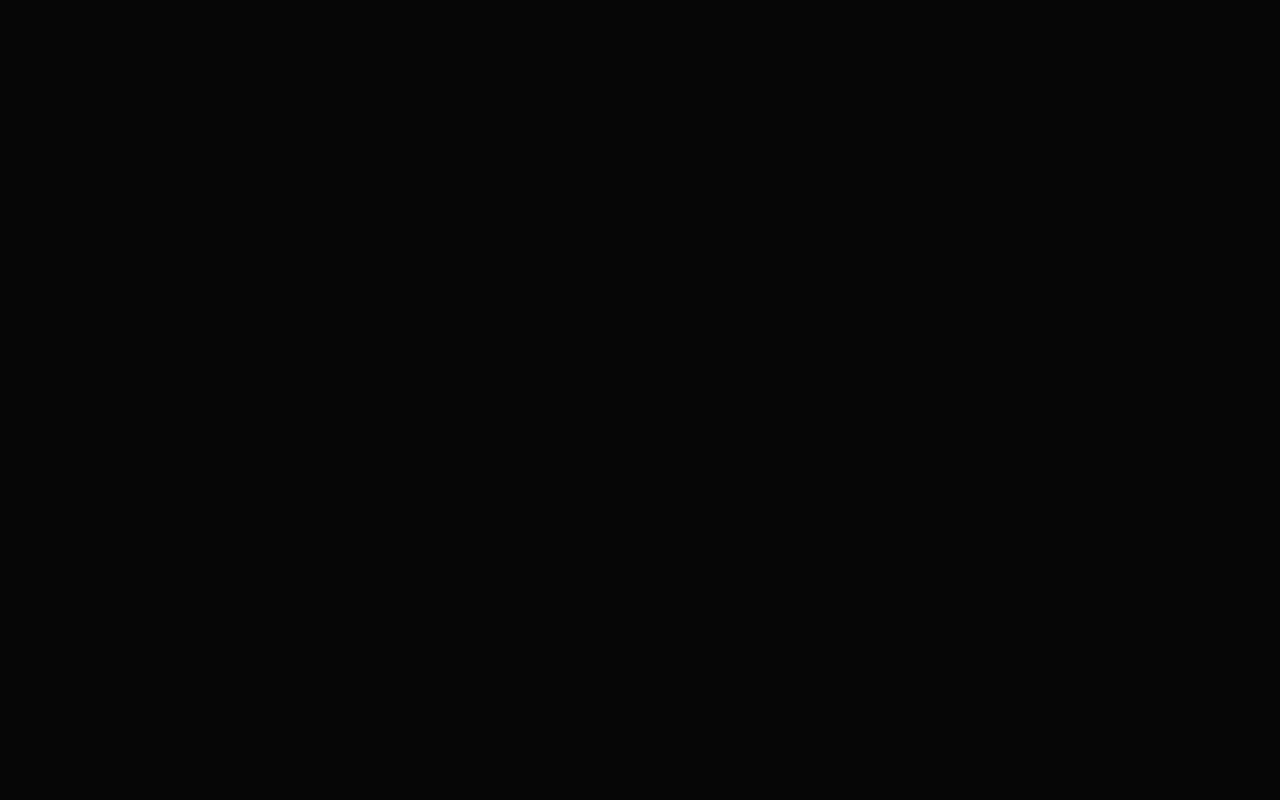
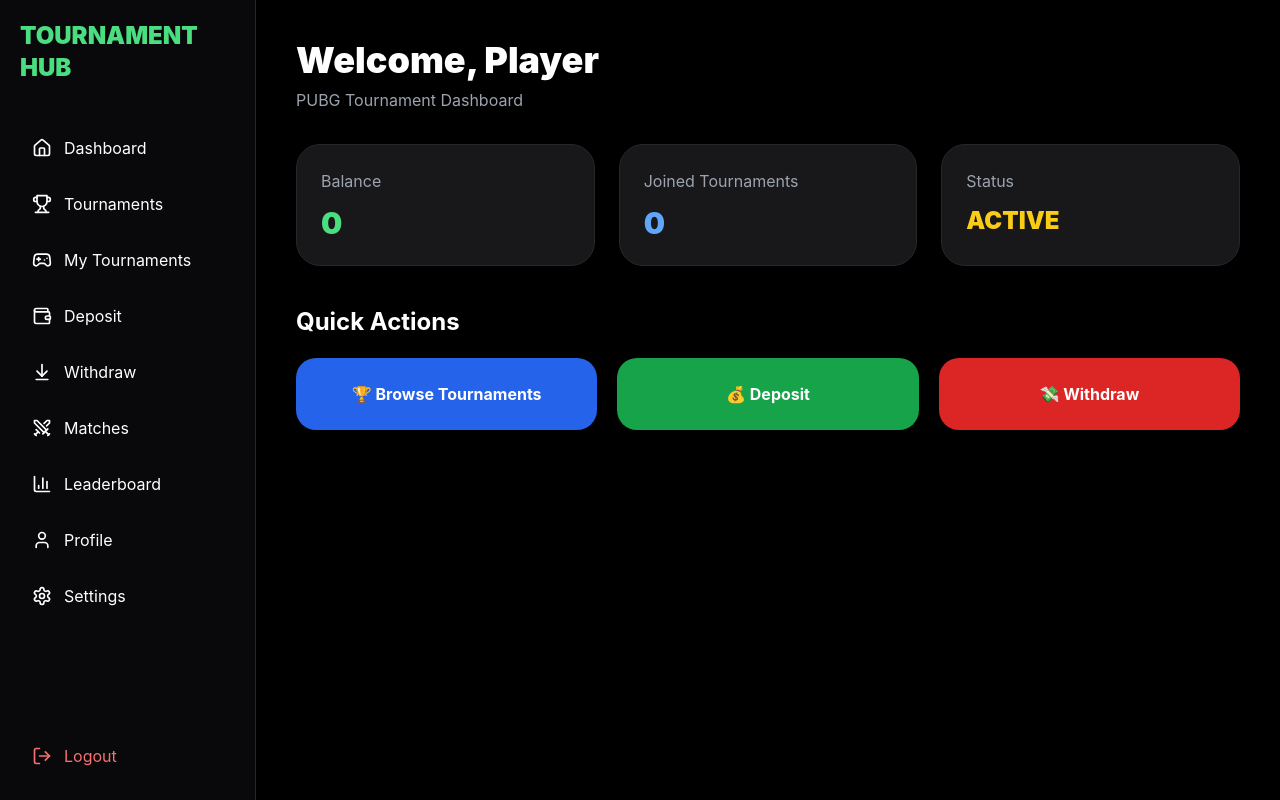
Before and after one commit to Cashipro/opbattle, a Next.js app in the folder frontend/: page /dashboard in a window 1280 px wide. Before the commit this address had no page. Built offline with nearby package versions, Linux system fonts and the light colour scheme; no server answers.

Commit message:
Update page.tsx

```diff
--- a/frontend/src/app/dashboard/page.tsx
+++ b/frontend/src/app/dashboard/page.tsx
@@ -7,16 +7,14 @@ useState
 } from "react";
 
 
+import Sidebar from "@/components/Sidebar";
+
 
 import {
-useRouter
-} from "next/navigation";
+getMyTournaments
+} from "@/services/tournament";
 
 
-
-import Navbar from "@/components/Navbar";
-
-import Footer from "@/components/Footer";
 
 
 
@@ -26,11 +24,12 @@ export default function Dashboard(){
 
 
 
-const router=useRouter();
+const [user,setUser] = useState<any>({});
+
+const [joined,setJoined] = useState(0);
 
 
 
-const [user,setUser]=useState<any>(null);
 
 
 
@@ -39,28 +38,21 @@ const [user,setUser]=useState<any>(null);
 useEffect(()=>{
 
 
-const data =
+const savedUser =
 localStorage.getItem("user");
 
 
+if(savedUser){
 
-if(!data){
-
-
-router.push("/login");
-
-
-return;
-
+setUser(
+JSON.parse(savedUser)
+);
 
 }
 
 
 
-setUser(
-JSON.parse(data)
-);
-
+load();
 
 
 },[]);
@@ -71,9 +63,33 @@ JSON.parse(data)
 
 
 
-if(!user){
 
-return null;
+async function load(){
+
+
+try{
+
+
+const data =
+await getMyTournaments();
+
+
+setJoined(
+data.length
+);
+
+
+
+}catch(error){
+
+
+console.log(error);
+
+
+
+}
+
+
 
 }
 
@@ -82,28 +98,53 @@ return null;
 
 
 
-return(
-
-<>
 
 
-<Navbar />
+return (
+
+<div className="
+flex
+min-h-screen
+bg-black
+text-white
+">
 
 
 
-<main className="min-h-screen p-6 md:p-10">
 
 
 
-<h1 className="text-3xl font-black">
+<Sidebar />
 
-Welcome
 
-<span className="text-[#00ff84] ml-2">
 
-{user.name}
 
-</span>
+
+
+
+
+<main className="
+flex-1
+p-6
+md:p-10
+">
+
+
+
+
+
+
+<h1 className="
+text-4xl
+font-black
+mb-2
+">
+
+Welcome,
+
+{" "}
+
+{user.name || "Player"}
 
 </h1>
 
@@ -111,49 +152,61 @@ Welcome
 
 
 
-<div className="grid md:grid-cols-3 gap-6 mt-10">
 
+<p className="
+text-gray-400
+mb-8
+">
 
-
-
-
-<div className="game-card p-6">
-
-
-<p className="text-gray-400">
-
-Email
+PUBG Tournament Dashboard
 
 </p>
-
-
-<h2 className="text-xl font-bold">
-
-{user.email}
-
-</h2>
-
-
-</div>
 
 
 
 
 
 
-<div className="game-card p-6">
 
 
-<p className="text-gray-400">
 
-PUBG UID
+<div className="
+grid
+grid-cols-1
+md:grid-cols-3
+gap-6
+">
+
+
+
+
+
+
+<div className="
+bg-zinc-900
+border
+border-zinc-800
+rounded-3xl
+p-6
+">
+
+<p className="
+text-gray-400
+">
+
+Balance
 
 </p>
 
 
-<h2 className="text-xl font-bold">
+<h2 className="
+text-3xl
+font-black
+text-green-400
+mt-3
+">
 
-{user.pubg_uid}
+{user.balance || 0}
 
 </h2>
 
@@ -166,24 +219,80 @@ PUBG UID
 
 
 
-<div className="game-card p-6">
 
 
-<p className="text-gray-400">
+<div className="
+bg-zinc-900
+border
+border-zinc-800
+rounded-3xl
+p-6
+">
 
-Balance
+<p className="
+text-gray-400
+">
+
+Joined Tournaments
 
 </p>
 
 
-<h2 className="text-2xl font-black text-[#00ff84]">
+<h2 className="
+text-3xl
+font-black
+text-blue-400
+mt-3
+">
 
-$0.00
+{joined}
 
 </h2>
 
 
 </div>
+
+
+
+
+
+
+
+
+
+<div className="
+bg-zinc-900
+border
+border-zinc-800
+rounded-3xl
+p-6
+">
+
+<p className="
+text-gray-400
+">
+
+Status
+
+</p>
+
+
+<h2 className="
+text-2xl
+font-black
+text-yellow-400
+mt-3
+">
+
+ACTIVE
+
+</h2>
+
+
+</div>
+
+
+
 
 
 
@@ -198,21 +307,116 @@ $0.00
 
 
 
-<div className="game-card p-8 mt-10">
 
+<h2 className="
+text-2xl
+font-bold
+mt-10
+mb-5
+">
 
-<h2 className="text-2xl font-black">
-
-My Tournament
+Quick Actions
 
 </h2>
 
 
-<p className="text-gray-400 mt-3">
 
-No tournament joined yet.
 
-</p>
+
+
+
+
+
+<div className="
+grid
+grid-cols-1
+md:grid-cols-3
+gap-5
+">
+
+
+
+
+
+
+<a
+
+href="/tournaments"
+
+className="
+bg-blue-600
+rounded-2xl
+p-6
+font-bold
+text-center
+hover:scale-105
+transition
+"
+
+>
+
+🏆 Browse Tournaments
+
+</a>
+
+
+
+
+
+
+
+
+<a
+
+href="/deposit"
+
+className="
+bg-green-600
+rounded-2xl
+p-6
+font-bold
+text-center
+hover:scale-105
+transition
+"
+
+>
+
+💰 Deposit
+
+</a>
+
+
+
+
+
+
+
+
+<a
+
+href="/withdraw"
+
+className="
+bg-red-600
+rounded-2xl
+p-6
+font-bold
+text-center
+hover:scale-105
+transition
+"
+
+>
+
+💸 Withdraw
+
+</a>
+
+
+
+
+
 
 
 
@@ -224,15 +428,15 @@ No tournament joined yet.
 
 
 
+
 </main>
 
 
 
-<Footer />
 
 
 
-</>
+</div>
 
 );
 
```
